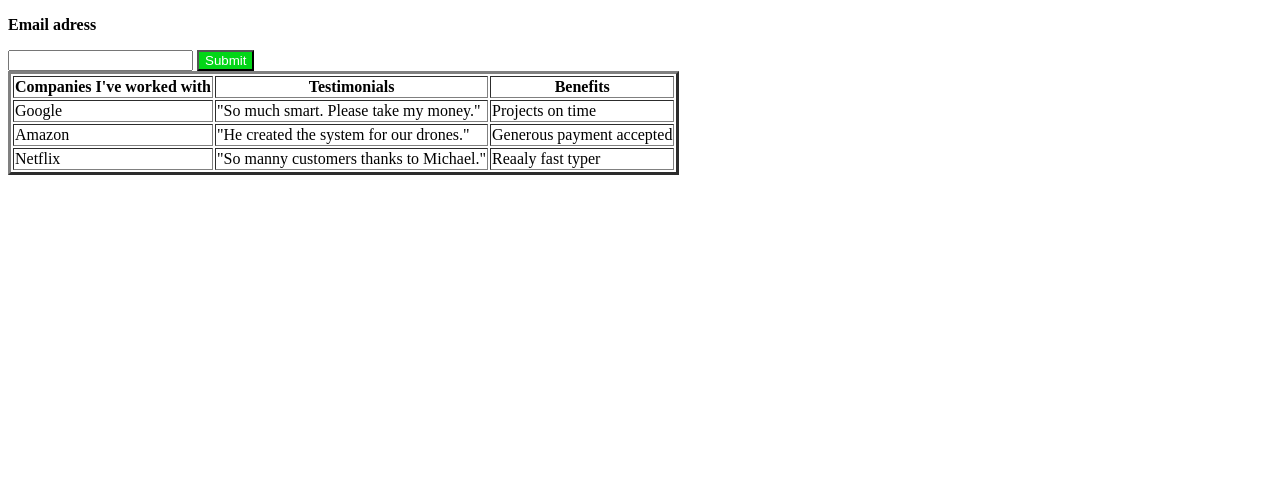
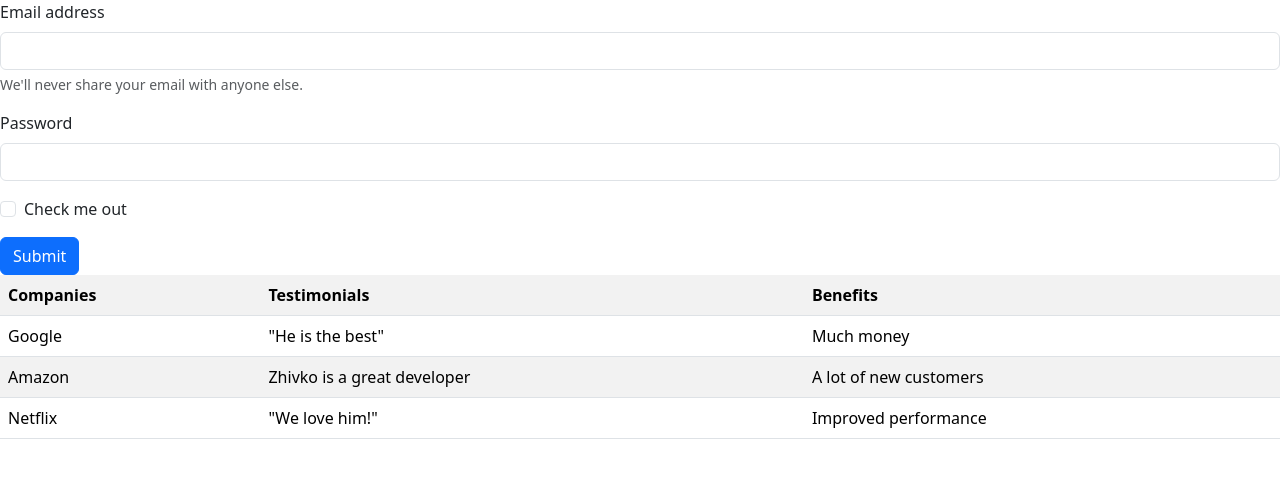
Before and after one commit to shopovzh/web-development, a plain HTML site: page html-css/html-basics/mailList.html in a window 1280 px wide. Drawn offline with nearby package versions, Linux system fonts and the light colour scheme.

Commit message:
Add Bootstrap to improve visual

```diff
--- a/html-css/html-basics/mailList.html
+++ b/html-css/html-basics/mailList.html
@@ -4,39 +4,51 @@
     <meta charset="UTF-8" />
     <meta name="viewport" content="width=device-width, initial-scale=1.0" />
     <title>Mail List Opt-In</title>
+    <link
+      rel="stylesheet"
+      href="https://cdn.jsdelivr.net/npm/bootstrap@5.3.3/dist/css/bootstrap.min.css"
+    />
   </head>
   <body>
     <form>
-      <p><strong>Email adress</strong></p>
-      <input type="email" name="email" id="email" />
-      <button
-        type="submit"
-        style="background-color: rgb(2, 214, 23); color: white"
-      >
-        Submit
-      </button>
+      <div class="mb-3">
+        <label for="exampleInputEmail1" class="form-label">Email address</label>
+        <input type="email" class="form-control" id="exampleInputEmail1" aria-describedby="emailHelp">
+        <div id="emailHelp" class="form-text">We'll never share your email with anyone else.</div>
+      </div>
+      <div class="mb-3">
+        <label for="exampleInputPassword1" class="form-label">Password</label>
+        <input type="password" class="form-control" id="exampleInputPassword1">
+      </div>
+      <div class="mb-3 form-check">
+        <input type="checkbox" class="form-check-input" id="exampleCheck1">
+        <label class="form-check-label" for="exampleCheck1">Check me out</label>
+      </div>
+      <button type="submit" class="btn btn-primary">Submit</button>
     </form>
-    <table border="3">
+    </form>
+    <table class="table table-striped">
       <tr>
-        <th>Companies I've worked with</th>
+        <th>Companies</th>
         <th>Testimonials</th>
         <th>Benefits</th>
       </tr>
       <tr>
         <td>Google</td>
-        <td>"So much smart. Please take my money."</td>
-        <td>Projects on time</td>
+        <td>"He is the best"</td>
+        <td>Much money</td>
       </tr>
       <tr>
         <td>Amazon</td>
-        <td>"He created the system for our drones."</td>
-        <td>Generous payment accepted</td>
+        <td>Zhivko is a great developer</td>
+        <td>A lot of new customers</td>
       </tr>
       <tr>
         <td>Netflix</td>
-        <td>"So manny customers thanks to Michael."</td>
-        <td>Reaaly fast typer</td>
+        <td>"We love him!"</td>
+        <td>Improved performance</td>
       </tr>
+
     </table>
   </body>
 </html>
```
